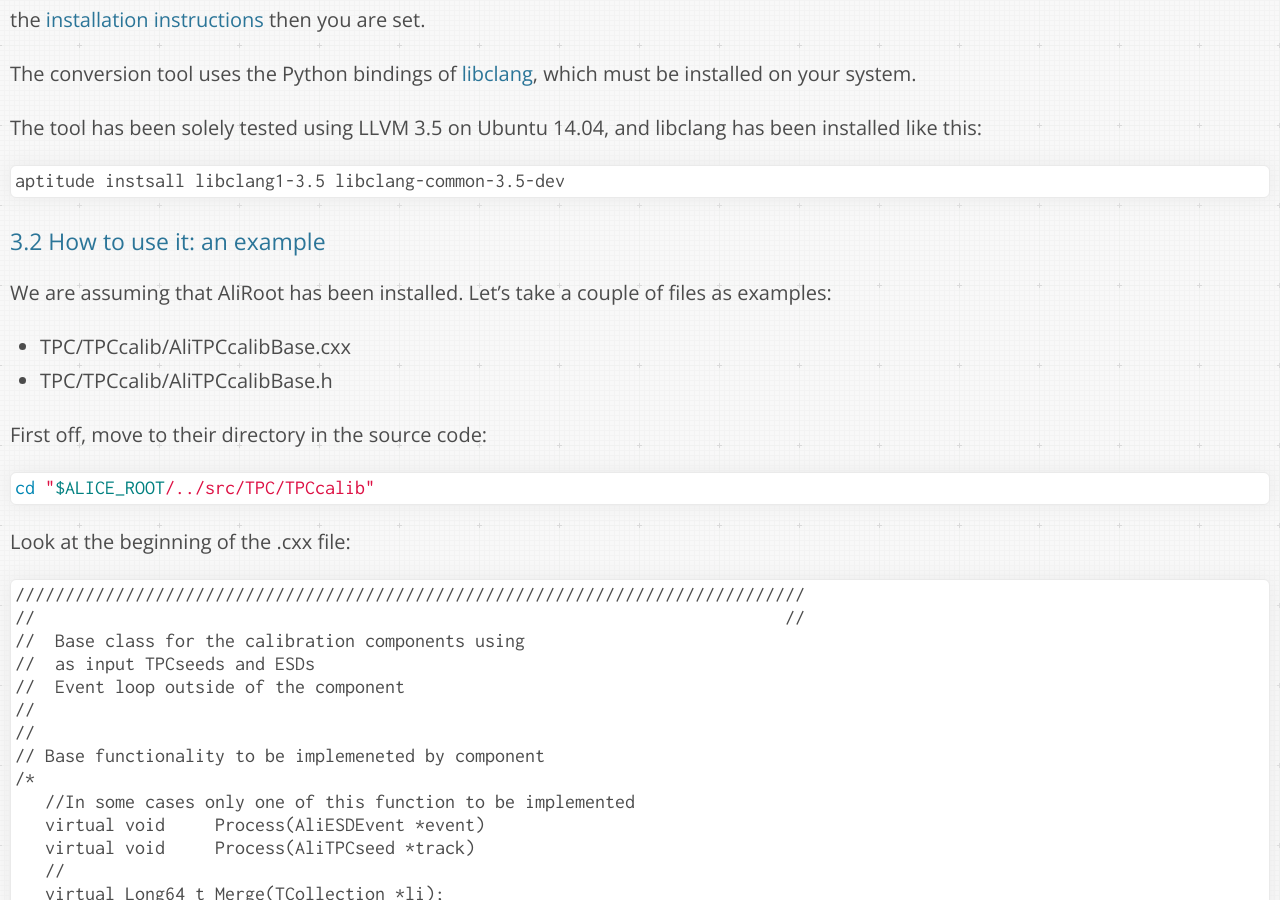
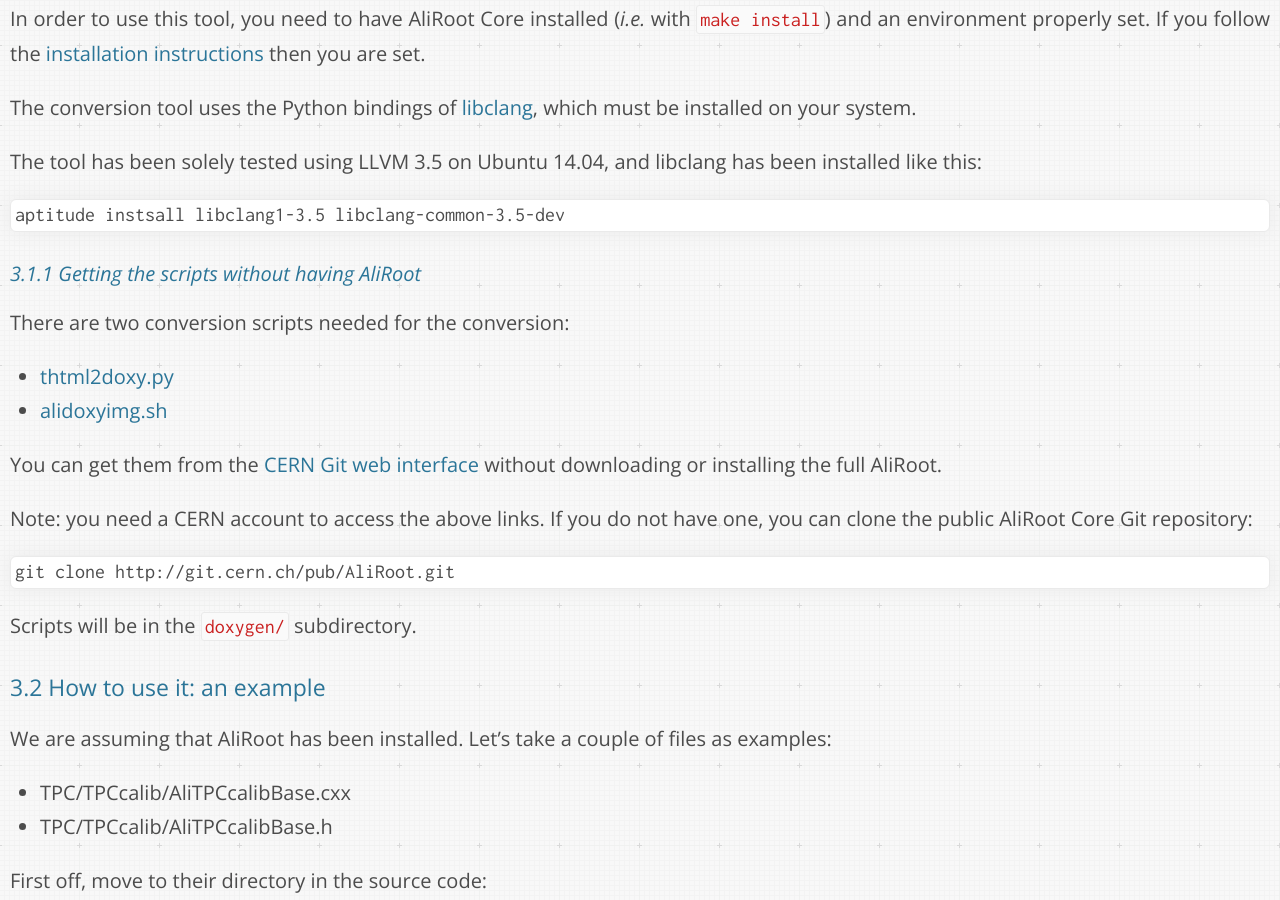
Before and after one commit to dberzano/dberzano.github.io, a Jekyll site: the page built from alice/doxygen/index.md, in a window 1280 px wide and 900 px high, scrolled down 9395 px. Built offline with Jekyll 4.4.1, drawn with Linux system fonts in a browser that asks for light colours; Markdown is read by kramdown in place of the engine named in the settings; some of the changed text lies outside the part shown.

Commit message:
AliDoxy: download the scripts with no AliRoot

````diff
--- a/alice/doxygen/index.md
+++ b/alice/doxygen/index.md
@@ -438,6 +438,27 @@
 ```
 
 
+#### Getting the scripts without having AliRoot
+
+There are two conversion scripts needed for the conversion:
+
+* [thtml2doxy.py](https://git.cern.ch/web/AliRoot.git/blob_plain/HEAD:/doxygen/thtml2doxy.py)
+* [alidoxyimg.sh](https://git.cern.ch/web/AliRoot.git/blob_plain/HEAD:/doxygen/alidoxyimg.sh)
+
+You can get them from the [CERN Git web
+interface](https://git.cern.ch/web/AliRoot.git/tree/HEAD:/doxygen) without
+downloading or installing the full AliRoot.
+
+**Note:** you need a CERN account to access the above links. If you do not have
+one, you can clone the public AliRoot Core Git repository:
+
+```bash
+git clone http://git.cern.ch/pub/AliRoot.git
+```
+
+Scripts will be in the `doxygen/` subdirectory.
+
+
 ### How to use it: an example
 
 We are assuming that AliRoot has been installed. Let's take a couple of files as
````
